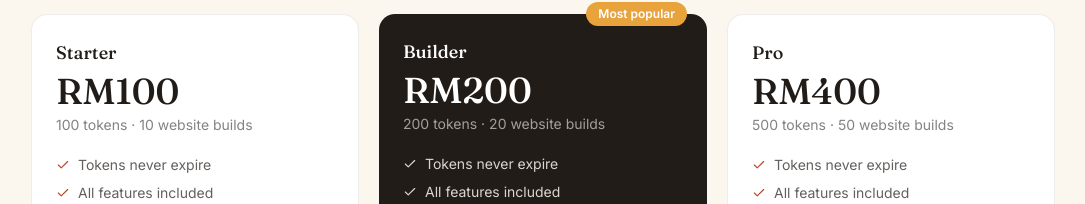
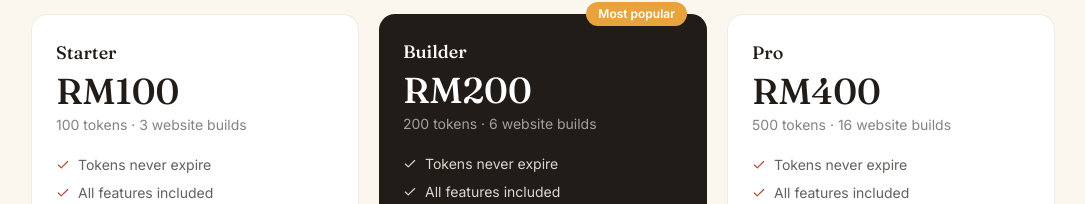
Before and after one commit to yashhgill/HarNova2, a Next.js app: page / in a window 1280 px wide. Shown: the part 2524-2728 px from the top of the page, without its empty margins (97-1182 px from the left). Built offline with nearby package versions, Linux system fonts and the light colour scheme.

Commit message:
pricing: increase website generation from RM10 to RM30 (30 tokens), update builds per pack

```diff
--- a/app/page.tsx
+++ b/app/page.tsx
@@ -41,9 +41,9 @@ const STEPS = [
 ]
 
 const PACKS = [
-  { tokens: 100, myr: 100, label: 'Starter', builds: 10 },
-  { tokens: 200, myr: 200, label: 'Builder', builds: 20, popular: true },
-  { tokens: 500, myr: 400, label: 'Pro',     builds: 50 },
+  { tokens: 100, myr: 100, label: 'Starter', builds: 3 },
+  { tokens: 200, myr: 200, label: 'Builder', builds: 6, popular: true },
+  { tokens: 500, myr: 400, label: 'Pro',     builds: 16 },
 ]
 
 const TESTIMONIALS = [
@@ -53,7 +53,7 @@ const TESTIMONIALS = [
 ]
 
 const COSTS = [
-  { action: 'Generate a website',    cost: 10 },
+  { action: 'Generate a website',    cost: 30 },
   { action: 'Regenerate / tweak',    cost: 5 },
   { action: 'Deploy (2-day trial)',  cost: 5 },
   { action: 'Permanent hosting /mo', cost: 10 },
```
